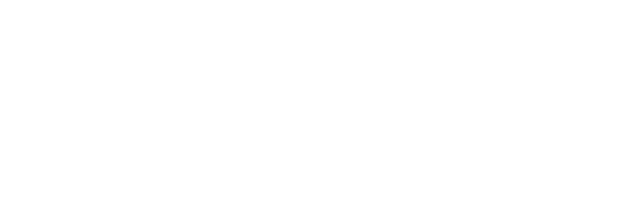
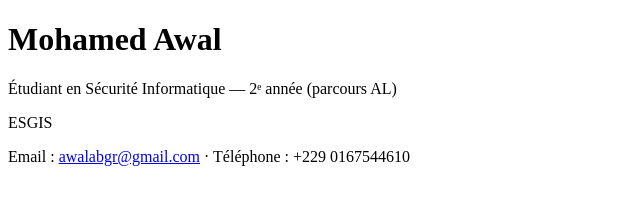
Before and after one commit to wilo-ford/git-mon-cv, a plain HTML site: page index.html in a window 1280 px wide. Shown: the whole page, without its empty margins (0-640 px from the left). Drawn offline with Linux system fonts and the light colour scheme.

Commit message:
mise en place de la section titre

```diff
--- a/index.html
+++ b/index.html
@@ -8,5 +8,20 @@
 </head>
 <body>
 
+     <!-- SECTION TITRE -->
+    <header id="titre" class="hero">
+        <div class="container">
+            <h1 class="nom">Mohamed Awal</h1>
+            <p class="poste">Étudiant en Sécurité Informatique — 2ᵉ année (parcours AL)</p>
+            <p class="lieu-ecole">ESGIS</p>
+            <!-- Info de contact minimale (optionnelle, tu peux modifier) -->
+            <p class="contact">
+                Email : <a href="mailto:awalabgr@gmail.com">awalabgr@gmail.com</a> ·
+                Téléphone : <span>+229 0167544610</span>
+            </p>
+        </div>
+    </header>
+    <!-- FIN SECTION TITRE -->
+
 </body>
 </html>
```
